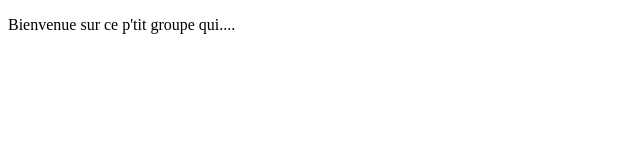
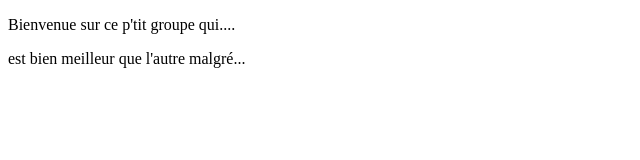
Before and after one commit to thomas3790/gitgroup, a plain HTML site: page index.html in a window 1280 px wide. Shown: the whole page, without its empty margins (0-640 px from the left). Drawn offline with Linux system fonts and the light colour scheme.

Commit message:
Ajout de phrase par Will

```diff
--- a/index.html
+++ b/index.html
@@ -7,5 +7,7 @@
 </head>
 <body>
     <p>Bienvenue sur ce p'tit groupe qui....</p>
+    <p>est bien meilleur que l'autre malgré...</p>
+
 </body>
 </html>
```
